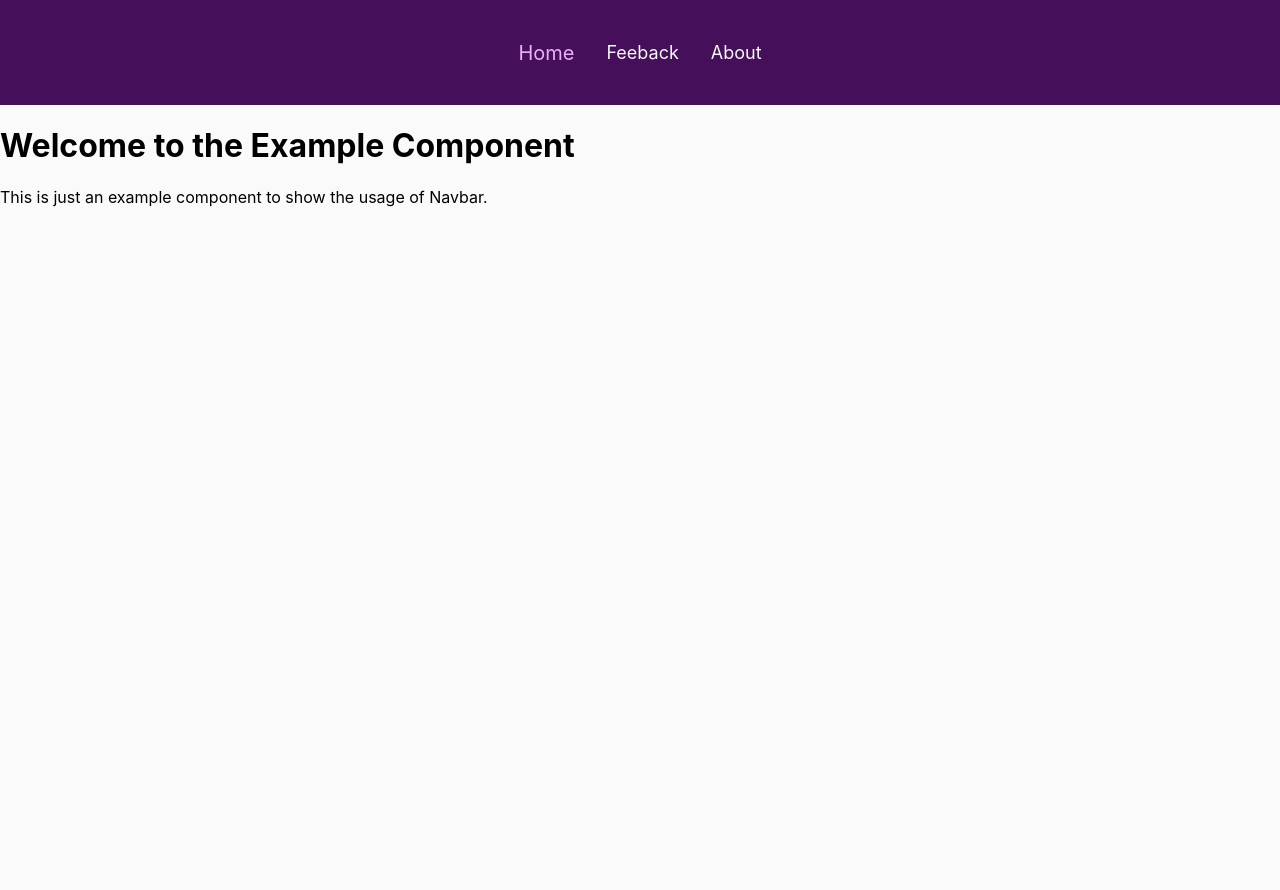
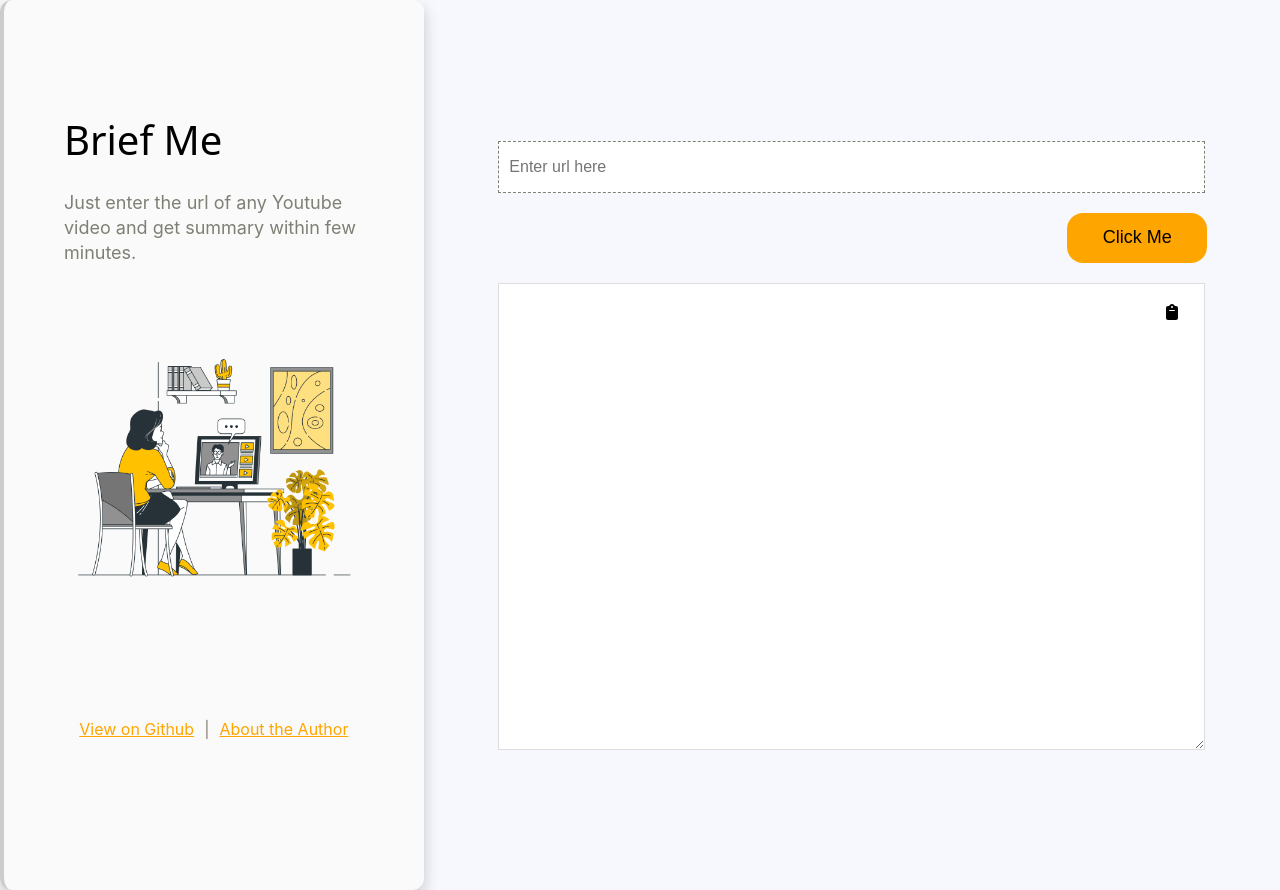
Before and after one commit to Maleehak/BriefMe, a React (Create React App) app in the folder frontend/briefme/: page / in a window 1280 px wide. Before the commit the page ends 800 px from the top, so only its background shows below. Built offline with nearby package versions, Linux system fonts and the light colour scheme.

Commit message:
add frontend

```diff
--- a/frontend/briefme/src/App.css
+++ b/frontend/briefme/src/App.css
@@ -1,38 +1,108 @@
-.App {
-  text-align: center;
+.vertical-container {
+  display: flex;
+}
+
+.vertical-component-left {
+  flex: 0.35;
+  border-radius: 12px;
+  box-shadow: 0 6px 16px 0 rgba(0,0,0,.2);
+  border-left: 4px solid #ccc;
+  position: relative;
+  z-index: 10;
+  flex-direction: row;
+  justify-content: space-between;
+  padding: 60px 60px 30px;
+  height: 100vh;
+
+  .title{
+    font-size: 40px;
+    font-weight: 700px;
+    font-family: system-ui, -apple-system, BlinkMacSystemFont, 'Segoe UI', Roboto, Oxygen, Ubuntu, Cantarell, 'Open Sans', 'Helvetica Neue', sans-serif, monospace;
+    line-height: 1.5;
+    overflow-wrap: break-word;
+    flex: 1;
+    margin-top: 50px;
+    margin-bottom: 20px;
+  }
+
+  .description{
+    color: #7f7f75;
+    font-size: 18px;
+    line-height: 1.4;
+    margin-bottom: 50px;
+  }
+
+  img{
+    width: 100%;
+    height: auto;
+  }
+
+  .left-footer{
+    display: flex;
+    justify-content: center;
+    margin-top: 100px;
+  }
+
+  a{
+    color: orange;
+  }
+
+  .divider{
+    margin: 0 10px  0px;
+    color: #7f7f75;
+  }
+
+
+
+}
+.vertical-component-right {
+  flex: 1;
+  flex-direction: column;
+  background-color: #F7F8FD;
+  top: 0;
+  right: 0;
+  bottom: 0;
+  display: flex;
+  justify-content: center; /* Align items (input field) horizontally */
+  align-items: center;
+
+  .container{
+    display: flex;
+    margin-bottom: 50px;
+  }
+
+}
+
+.url-input-textbox{
+  border: 1px dashed #7f7f75;
+  padding: 10px;
+  font-size: 16px;
+  width: 80%;
+  height: 30px;
+  align-items: center;
+}
+
+.submit-btn{
+  margin-left: auto;
+  height: 50px;
+  width: 140px;
+  background: orange;
+  border: none;
+  font-size: 18px;
+  margin-top: 20px;
+  margin-bottom: 20px;
+  border-radius: 16px;
+}
+
+.summary-textbox{
+  border: 1px solid #dedede;
+  padding: 10px;
+  font-size: 16px;
+  width: 80%;
+  height: 50%;
+  align-items: center;
 }
 
 body {
   background-color: #fafafa; /* Replace with your desired color */
 }
-
-
-@media (prefers-reduced-motion: no-preference) {
-  .App-logo {
-    animation: App-logo-spin infinite 20s linear;
-  }
-}
-
-.App-header {
-  background-color: #282c34;
-  min-height: 100vh;
-  display: flex;
-  flex-direction: column;
-  align-items: center;
-  justify-content: center;
-  font-size: calc(10px + 2vmin);
-  color: white;
-}
-
-.App-link {
-  color: #61dafb;
-}
-
-@keyframes App-logo-spin {
-  from {
-    transform: rotate(0deg);
-  }
-  to {
-    transform: rotate(360deg);
-  }
-}
--- a/frontend/briefme/src/App.js
+++ b/frontend/briefme/src/App.js
@@ -1,20 +1,13 @@
 import './App.css';
-import { BrowserRouter as Router, Route, Routes } from 'react-router-dom';
-import Home from './pages/Home';
-import Feedback from './pages/Feeback';
-import Navbar from './components/Navbar';
-import About from './pages/About';
+import Left from './components/Left';
+import Right from './components/Right';
 
 function App() {
   return (
-    <Router>
-      <Navbar/>
-      <Routes>
-        <Route exact path="/" element={<Home/>} />
-        <Route path="/feedback" element={<Feedback/>} />
-        <Route path="/about" element={<About/>} />
-      </Routes>
-    </Router>
+    <div className="vertical-container">
+      <Left />
+      <Right />
+    </div>
   );
 }
 
--- /dev/null
+++ b/frontend/briefme/src/components/Left.js
@@ -0,0 +1,34 @@
+import React from "react";
+
+const Left = () => {
+
+  const handleExternalLinkClick = (event) => {
+    event.preventDefault();
+    window.open(event.target.href, '_blank');
+  };
+
+  return (
+    <div className="vertical-component-left">
+      <div className="title">
+        Brief Me
+      </div>
+      <div className="description">
+        Just enter the url of any Youtube video and get summary within few minutes.
+      </div>
+      <img src="image.png" alt="Left Section" className="image"/>
+
+      <footer class="left-footer">
+        <a href="https://github.com/Maleehak/BriefMe" onClick={handleExternalLinkClick}>
+           View on Github
+        </a>
+        <div class="divider">|</div>
+        <a href="https://maleehak.github.io/" onClick={handleExternalLinkClick}>
+           About the Author
+        </a>
+
+      </footer>
+    </div>
+  );
+}
+
+export default Left;
--- /dev/null
+++ b/frontend/briefme/src/components/Right.js
@@ -0,0 +1,59 @@
+import React, { useState } from "react";
+import { FontAwesomeIcon } from '@fortawesome/react-fontawesome';
+import { faClipboard } from '@fortawesome/free-solid-svg-icons';
+
+const Right = () => {
+  const [inputValue, setInputValue] = useState('');
+  const [outputValue, setOutputValue] = useState('');
+
+  const handleChange = (event) => {
+      // Handle changes in the input field
+    setInputValue(event.target.value);
+  };
+
+  const handleClick = () => {
+    console.log('Button clicked!');
+    // Add your custom logic here
+    setOutputValue(inputValue);
+  };
+
+  const handleCopy = () => {
+    navigator.clipboard.writeText(inputValue);
+  };
+
+  return (
+    <div className="vertical-component-right">
+      <input
+        type="text"
+        value={inputValue}
+        onChange={handleChange}
+        placeholder="Enter url here"
+        className="url-input-textbox"
+      />
+      <div style={{ display: "flex", width: "83%" }}>
+        <button onClick={handleClick} className="submit-btn">
+          Click Me
+        </button>
+      </div>
+      <textarea
+        type="text"
+        value={outputValue}
+        onChange={handleChange}
+        className="summary-textbox"
+      />
+      <FontAwesomeIcon
+          icon={faClipboard}
+          style={{
+            position: 'absolute',
+            right: '8%',
+            top: '39%',
+            transform: 'translateY(-50%)',
+            cursor: 'pointer'
+          }}
+          onClick={handleCopy}
+      />
+    </div>
+  );
+}
+
+export default Right;
--- a/frontend/briefme/src/pages/Feeback.js
+++ /dev/null
@@ -1,50 +0,0 @@
-import React, { useState } from 'react';
-
-const Feedback = () => {
-  const [feedback, setFeedback] = useState('');
-  const [rating, setRating] = useState(0);
-
-  const emojis = ['', '', '', '', ''];
-
-  const handleFeedbackChange = (event) => {
-    setFeedback(event.target.value);
-  };
-
-  const handleRatingClick = (index) => {
-    setRating(index + 1);
-  };
-
-  const handleSubmit = (event) => {
-    event.preventDefault();
-
-    // Submit feedback data here (e.g., send to server)
-    console.log('Feedback:', feedback);
-    console.log('Rating:', rating);
-
-    setFeedback('');
-    setRating(0);
-  };
-
-  return (
-    <div className="feedback-container">
-      <h2>Leave Feedback</h2>
-      <form onSubmit={handleSubmit}>
-        <textarea
-          value={feedback}
-          onChange={handleFeedbackChange}
-          placeholder="Enter your feedback"
-        />
-        <div className="rating">
-          {emojis.map((emoji, index) => (
-            <span key={index} onClick={() => handleRatingClick(index)}>
-              {emoji} {rating === index + 1 ? ' (selected)' : ''}
-            </span>
-          ))}
-        </div>
-        <button type="submit">Submit</button>
-      </form>
-    </div>
-  );
-};
-
-export default Feedback;
--- a/frontend/briefme/src/pages/Home.js
+++ /dev/null
@@ -1,12 +0,0 @@
-import React from 'react';
-
-const Home = () => {
-  return (
-    <div>
-      <h1>Welcome to the Example Component</h1>
-      <p>This is just an example component to show the usage of Navbar.</p>
-    </div>
-  );
-};
-
-export default Home;
```
Also changed, not shown: frontend/briefme/package.json (+4 -4 lines), frontend/briefme/public/image.png (added), frontend/briefme/src/components/About.js (renamed from frontend/briefme/src/pages/About.js), 1 other file (tests, documents, lock files or other folders).
